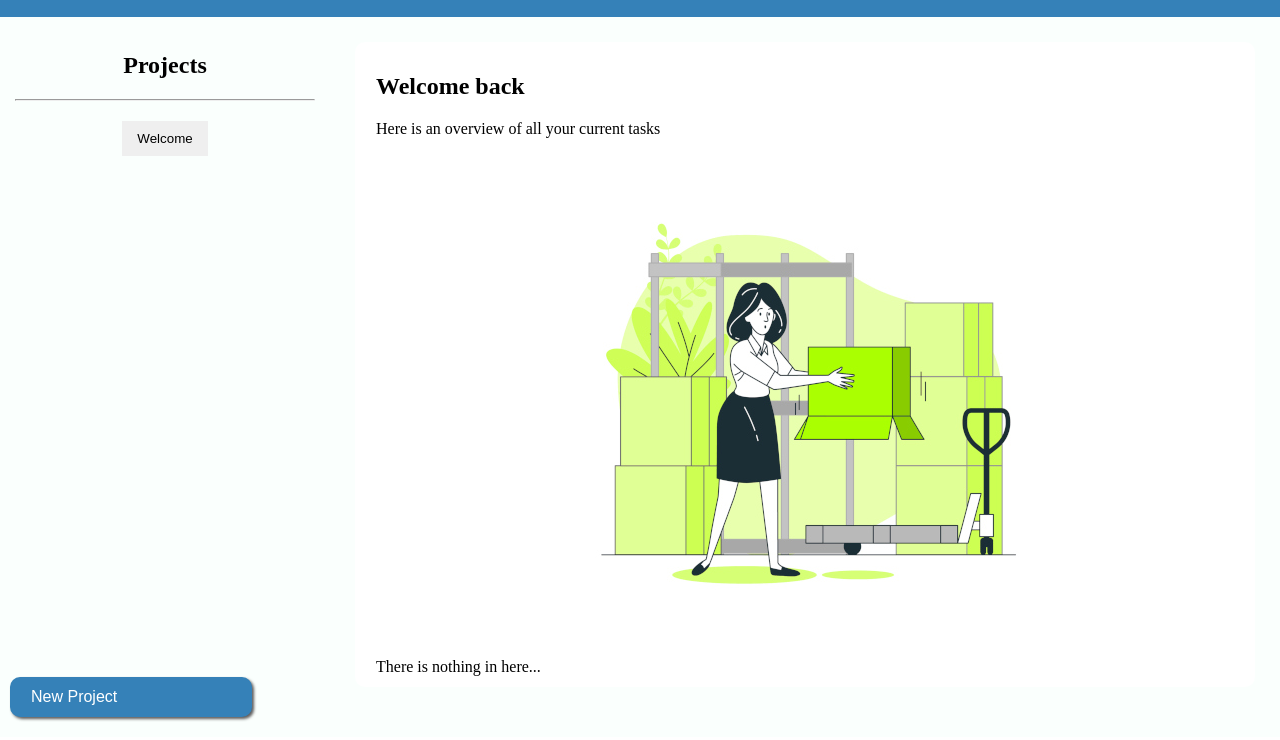
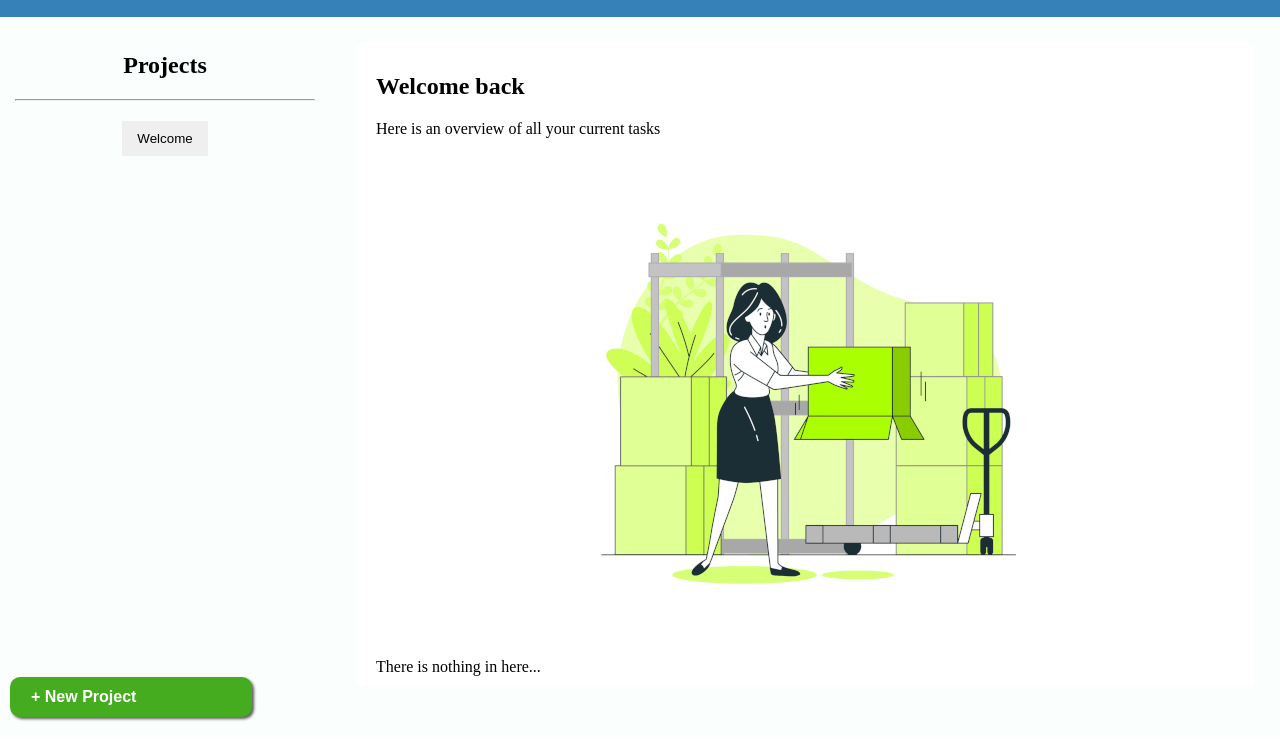
Before and after one commit to qjoubert/todo-list, a website built with webpack: page src/index.html in a window 1280 px wide. Shown: the part 60-800 px from the top of the page. Built offline with nearby package versions, Linux system fonts and the light colour scheme.

Commit message:
modified project title input style

```diff
--- a/src/index.html
+++ b/src/index.html
@@ -20,7 +20,11 @@
       <ul class="projects-list"></ul>
 
       <form action="#" class="project-form">
-        <input class="project-form__title-input" type="text" placeholder="New Project">
+        <input
+          class="project-form__title-input"
+          type="text"
+          maxLength="20"
+          placeholder="+ New Project" />
       </form>
 
     </section>
--- a/src/styles/partials/_project-form.scss
+++ b/src/styles/partials/_project-form.scss
@@ -4,32 +4,34 @@
   display: flex;
   flex-flow: row nowrap;
   align-items: center;
+  position: absolute;
+  bottom: 2rem;
+  left: 1rem;
 
   &__title-input {
-    background-color: $blue;
+    background-color: $green;
     border: 1px solid transparent;
     border-radius: 10px;
     box-shadow: 2px 2px 3px #5d5c5c;
     color: white;
     cursor: pointer;
-    position: absolute;
-    bottom: 2rem;
-    left: 1rem;
+
     transition: background-color .3s ease, border .2s ease;
     width: 100%;
     max-width: 20rem;
 
     &:hover {
-      background-color: #4190C8;
+      background-color: $light-green;
     }
 
     &::placeholder {
       color: white;
+      font-weight: bold;
     }
 
     &:focus {
       background-color: white;
-      border: 2px solid $blue;
+      border: 2px solid $green;
       color: black;
       cursor: text;
     }
--- a/src/styles/partials/_variables.scss
+++ b/src/styles/partials/_variables.scss
@@ -3,5 +3,6 @@ $font-stack: arial sans-serif;
 $blue: #3581B8;
 $red: #E42535;
 $grey : #FAFFFD;
-$green: #A2D729;
-$green2: #45AC20;
+$green: #45AC20;
+
+$light-green: #4CBE23;
```
Also changed, not shown: dist/index.html.
